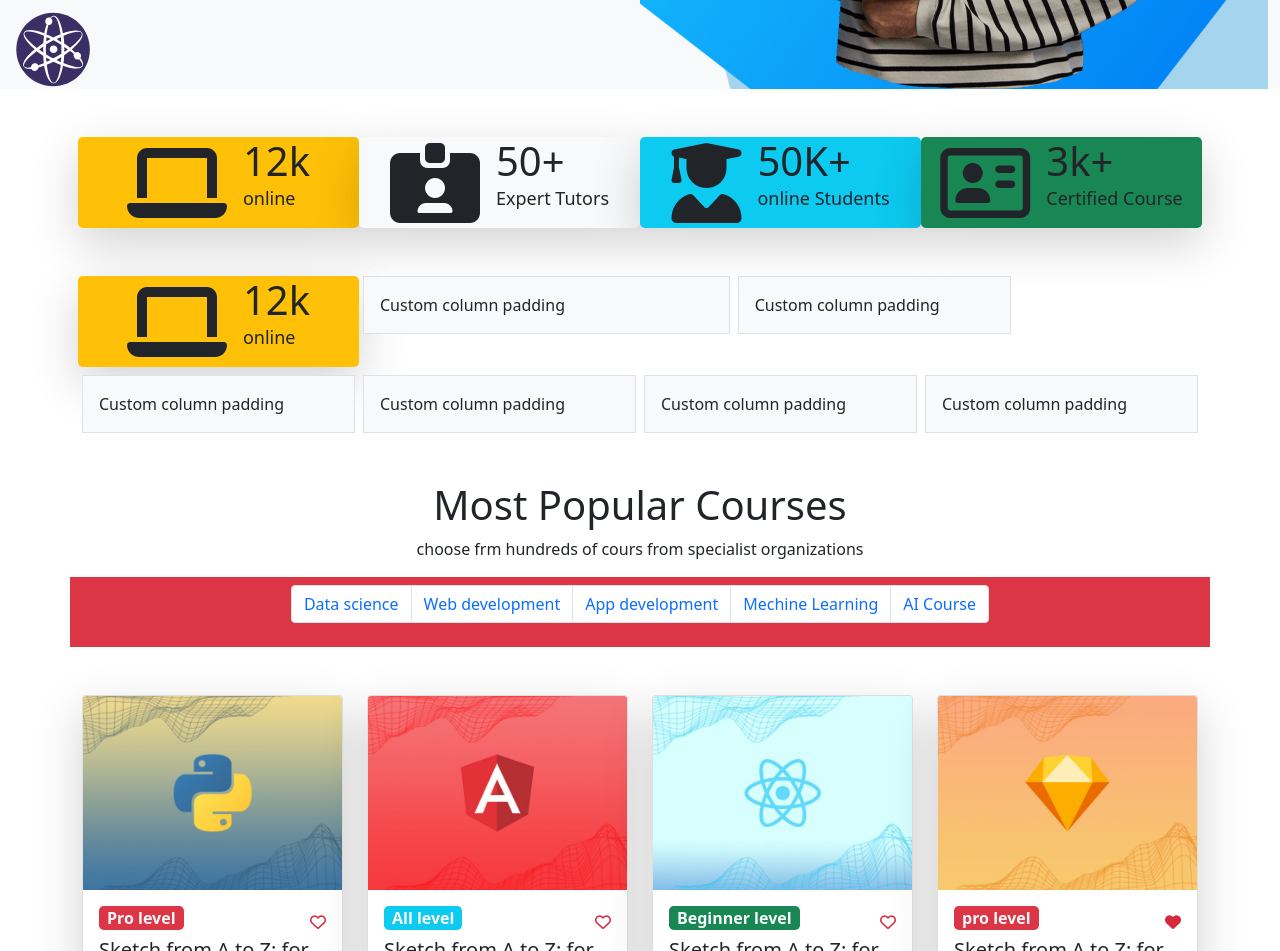
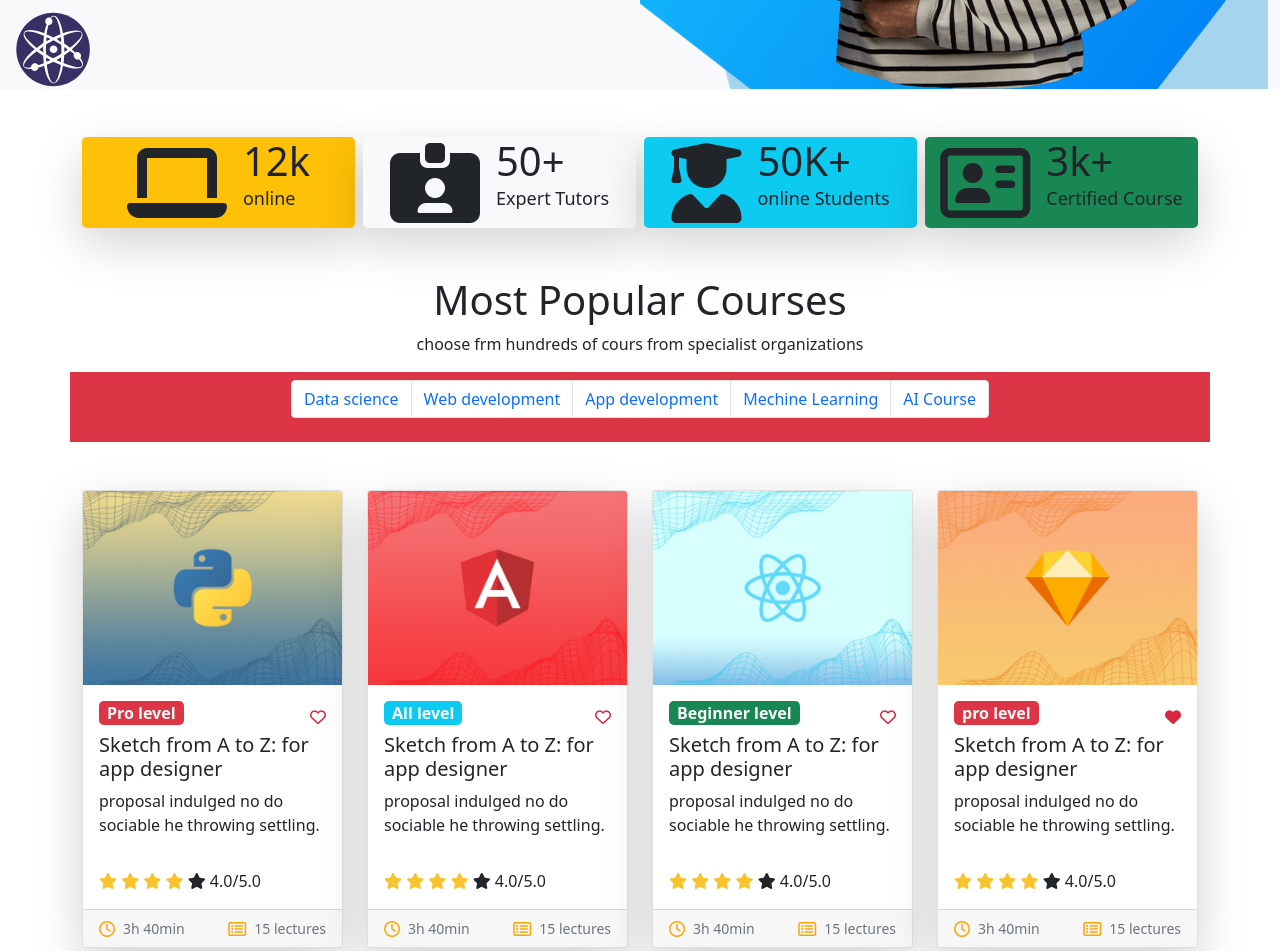
Before and after one commit to YeBenLing-ZAMAN/practicesProblem-19-LivEdu-, a plain HTML site: page main.html in a window 1280 px wide. Shown: the part 600-1551 px from the top of the page. Drawn offline with Linux system fonts and the light colour scheme.

Commit message:
problem solve

```diff
--- a/main.html
+++ b/main.html
@@ -197,72 +197,41 @@
         <div class="container">
             <div class="row g-2 d-flex justify-content-center">
                 <div
-                    class="col-lg-3 col-md-6 col-sm-12 bg-warning d-flex align-items-center justify-content-center rounded-3 shadow-lg">
+                    class="col-lg-3 col-md-6 col-sm-12 ">
+                    <div class="bg-warning d-flex align-items-center justify-content-center rounded-3 shadow-lg">
                         <i class="fas fa-laptop over-view-icon"></i>
                         <div class="ps-3">
                             <h1 style="margin-bottom: 0px;">12k <br> </h1>
                             <p><span class="over-view-text">online</span> </p>
                         </div>
                     </div>
-                <div
-                    class="col-lg-3 col-md-6 col-sm-12 bg-light d-flex align-items-center justify-content-center rounded-3 shadow-lg">
+                </div>
+                <div class="col-lg-3 col-md-6 col-sm-12">
+                    <div class="bg-light d-flex align-items-center justify-content-center rounded-3 shadow-lg">
                         <i class="fas fa-id-card-alt over-view-icon"></i>
                         <div class="ps-3">
                             <h1 style="margin-bottom: 0px;">50+ <br> </h1>
                             <p><span class="over-view-text">Expert Tutors</span> </p>
                         </div>
                     </div>
-                <div
-                    class="col-lg-3 col-md-6 col-sm-12 bg-info d-flex align-items-center justify-content-center rounded-3 shadow-lg">
+                </div>
+                <div class="col-lg-3 col-md-6 col-sm-12 ">
+                    <div class="bg-info d-flex align-items-center justify-content-center rounded-3 shadow-lg">
                         <i class="fas fa-user-graduate over-view-icon"></i>
                         <div class="ps-3">
                             <h1 style="margin-bottom: 0px;">50K+ <br> </h1>
                             <p><span class="over-view-text">online Students</span> </p>
                         </div>
                     </div>
-                <div
-                    class="col-lg-3 col-md-6 col-sm-12 bg-success d-flex align-items-center justify-content-center rounded-3 shadow-lg">
+                </div>
+                <div class="col-lg-3 col-md-6 col-sm-12 ">
+                    <div class="bg-success d-flex align-items-center justify-content-center rounded-3 shadow-lg">
                         <i class="far fa-address-card over-view-icon"></i>
                         <div class="ps-3">
                             <h1 style="margin-bottom: 0px;">3k+ <br> </h1>
                             <p><span class="over-view-text">Certified Course</span> </p>
                         </div>
                     </div>
-            </div>
-        </div>
-    </section>
-
-    <!-- problme ache eikhane  -->
-
-    <section class="container-fluid my-5">
-        <div class="container">
-            <div class="row g-2">
-                <div
-                    class="col-lg-3 col-md-6 col-sm-12 bg-warning d-flex align-items-center justify-content-center rounded-3 shadow-lg">
-                    <i class="fas fa-laptop over-view-icon"></i>
-                    <div class="ps-3">
-                        <h1 style="margin-bottom: 0px;">12k <br> </h1>
-                        <p><span class="over-view-text">online</span> </p>
-                    </div>
-                </div>
-
-                <div class="col-4">
-                    <div class="p-3 border bg-light">Custom column padding</div>
-                </div>
-                <div class="col-3">
-                    <div class="p-3 border bg-light">Custom column padding</div>
-                </div>
-                <div class="col-3">
-                    <div class="p-3 border bg-light">Custom column padding</div>
-                </div>
-                <div class="col-3">
-                    <div class="p-3 border bg-light">Custom column padding</div>
-                </div>
-                <div class="col-3">
-                    <div class="p-3 border bg-light">Custom column padding</div>
-                </div>
-                <div class="col-3">
-                    <div class="p-3 border bg-light">Custom column padding</div>
                 </div>
             </div>
         </div>
@@ -764,7 +733,8 @@
                                             <p class="fw-bold mt-3">Carolyn Ortiz</p>
                                         </div>
                                         <!-- down div %% all rating part -->
-                                        <div class="text-center w-50 float-end bg-danger p-3 border shadow-lg rounded-3">
+                                        <div
+                                            class="text-center w-50 float-end bg-danger p-3 border shadow-lg rounded-3">
                                             <h3>4.5/5.0</h3>
                                             <div>
                                                 <i class="fas fa-star star-filled"></i>
@@ -786,21 +756,24 @@
                                             <h2>100+ Verified Mentore</h2>
                                             <!-- mentor one -->
                                             <div class="d-flex align-items-center ">
-                                                <img src="./Image/profile-photo/02.jpg" width="50px" height="50px" alt="">
+                                                <img src="./Image/profile-photo/02.jpg" width="50px" height="50px"
+                                                    alt="">
                                                 <div class="ms-2">
                                                     <h5>Lori Stevens <br> <small> Tutor of physic </small> </h5>
                                                 </div>
                                             </div>
                                             <!-- mentor two -->
                                             <div class="d-flex align-items-center ">
-                                                <img src="./Image/profile-photo/04.jpg" width="50px" height="50px" alt="">
+                                                <img src="./Image/profile-photo/04.jpg" width="50px" height="50px"
+                                                    alt="">
                                                 <div class="ms-2">
                                                     <h5>Lori Stevens <br> <small> Tutor of physic </small> </h5>
                                                 </div>
                                             </div>
                                             <!-- mentor three -->
                                             <div class="d-flex align-items-center ">
-                                                <img src="./Image/profile-photo/03.jpg" width="50px" height="50px" alt="">
+                                                <img src="./Image/profile-photo/03.jpg" width="50px" height="50px"
+                                                    alt="">
                                                 <div class="ms-2">
                                                     <h5>Lori Stevens <br> <small> Tutor of physic </small> </h5>
                                                 </div>
@@ -811,7 +784,8 @@
                                         <div class="text-center p-3 border shadow-lg rounded-3 mt-5 mb-4">
                                             <img class="rounded-circle" src="./Image/profile-photo/03.jpg" width="100"
                                                 height="100" alt="">
-                                            <p>At wedding believed laughing althrough the Moonlight newspaper uo its enjoyment agreeble depending. </p>
+                                            <p>At wedding believed laughing althrough the Moonlight newspaper uo its
+                                                enjoyment agreeble depending. </p>
                                             <div>
                                                 <i class="fas fa-star star-filled"></i>
                                                 <i class="fas fa-star star-filled"></i>
@@ -844,6 +818,26 @@
 
 
 
+
+    <!--------------------------------------------->
+    <!-- footer section -->
+    <!--------------------------------------------->
+
+    <footer class="container-fluid bg-dark text-light text-center">copyrigth @ by zaman </footer>
+
+
+
+
+
+
+
+
+
+
+
+
+
+
     <!-- fontawasome and js bootstrap locail link -->
     <script src="https://kit.fontawesome.com/f0ecdff264.js" crossorigin="anonymous"></script>
     <script src="./bootstraps/bootstrap.bundle.min.js"></script>
```
Lines whose indentation alone changed are shown as unchanged.
